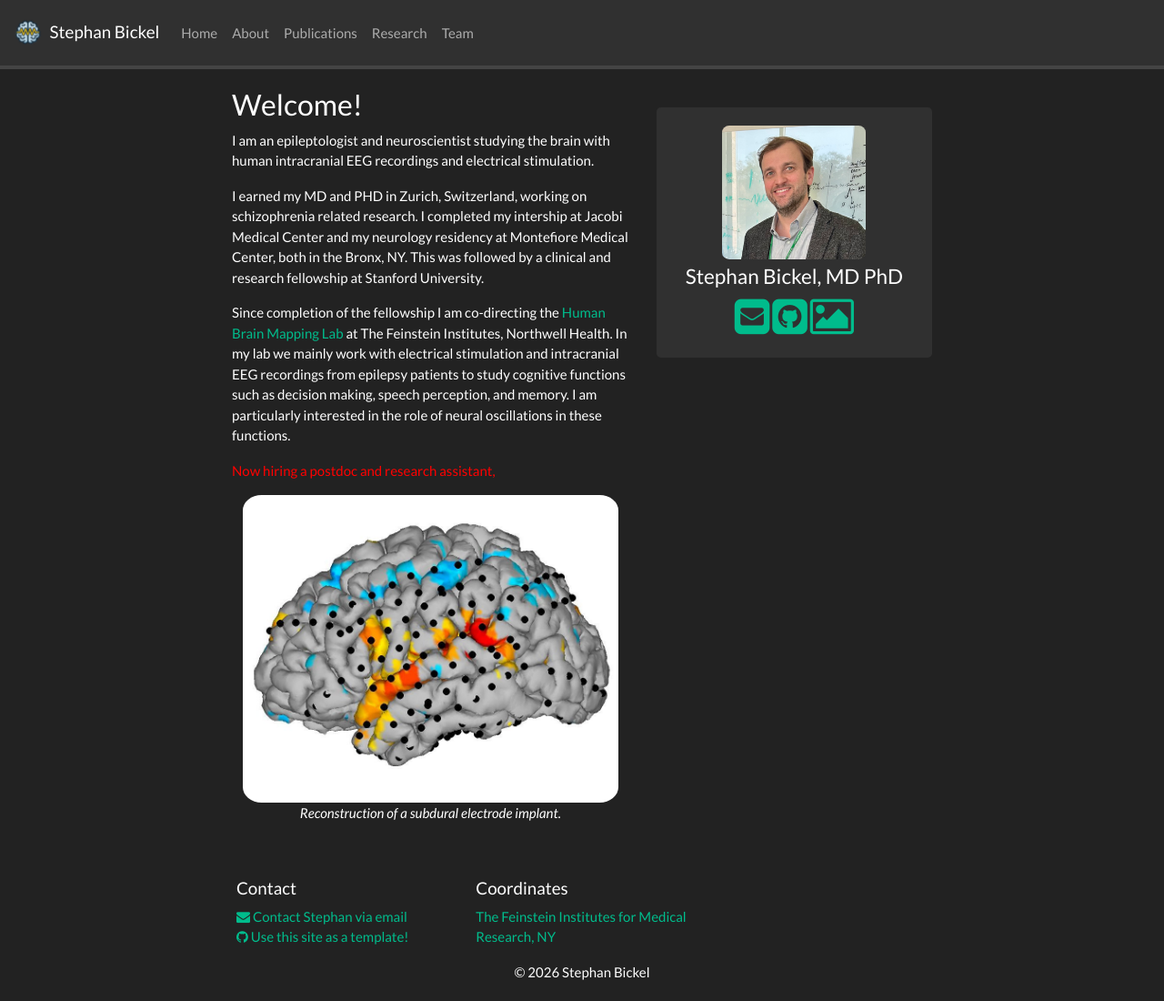
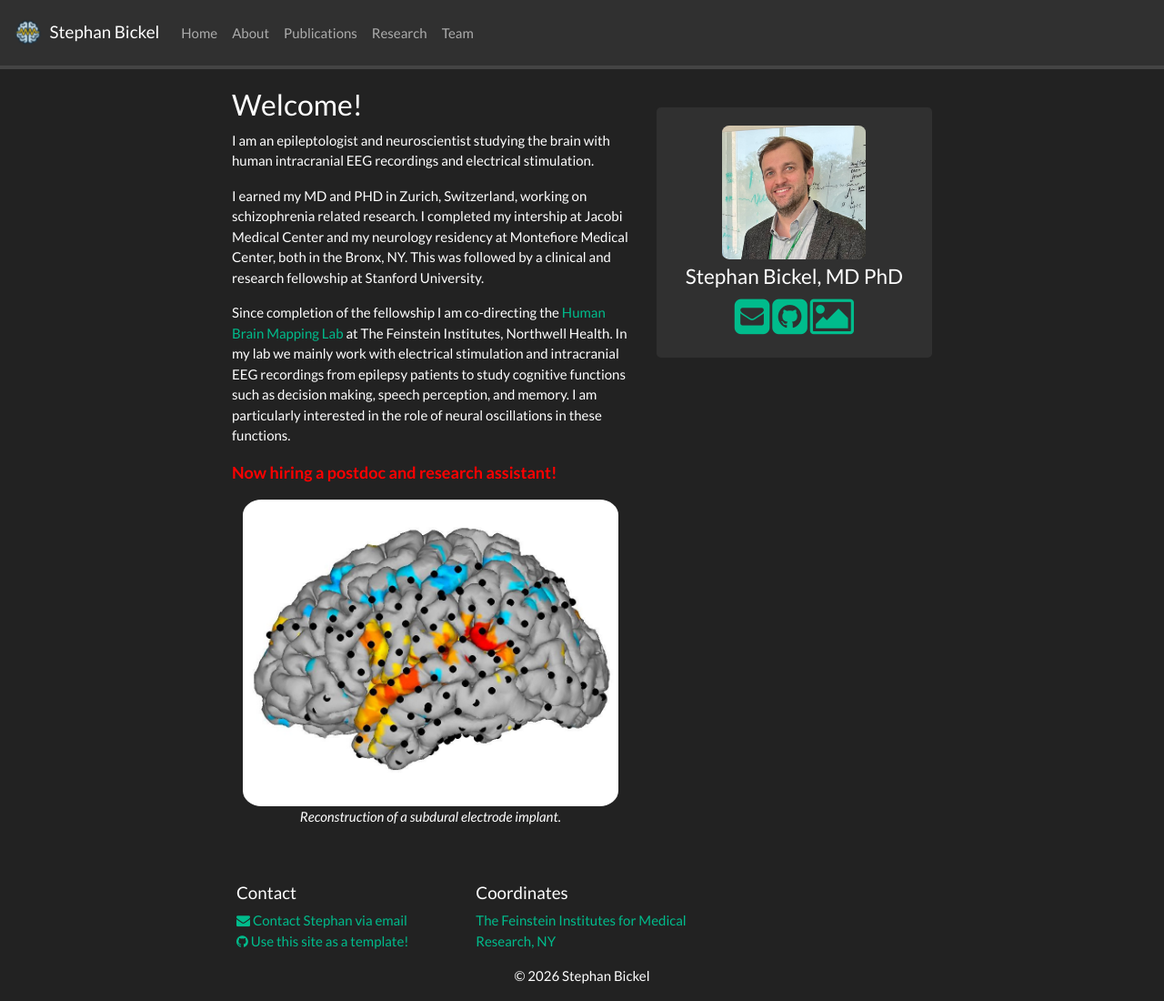
Before and after one commit to stebick/personalpage, a Jekyll site: the page built from _pages/home.md, in a window 1280 px wide and 1100 px high. Shown: the whole window at 91% size. Built offline with Jekyll 4.4.1, drawn with Linux system fonts in a browser that asks for light colours; nearby versions of some CDN libraries; a style sheet for code colours, icons or effects is not loaded; part of the change alters nothing that is shown.

Commit message:
Update home.md

```diff
--- a/_pages/home.md
+++ b/_pages/home.md
@@ -13,7 +13,7 @@ I earned my MD and PHD in Zurich, Switzerland, working on schizophrenia related
 
 Since completion of the fellowship I am co-directing the [Human Brain Mapping Lab](https://hbmlab-nyc.com/) at The Feinstein Institutes, Northwell Health. In my lab we mainly work with electrical stimulation and intracranial EEG recordings from epilepsy patients to study cognitive functions such as decision making, speech perception, and memory. I am particularly interested in the role of neural oscillations in these functions.
 
-<span style="color: red;">Now hiring a postdoc and research assistant,</span>
+<a href="/team/" style="color: red; font-weight: bold; font-size: 1.2em;">Now hiring a postdoc and research assistant!</a>
 
 <div class="container">
 <div class="row">
```
